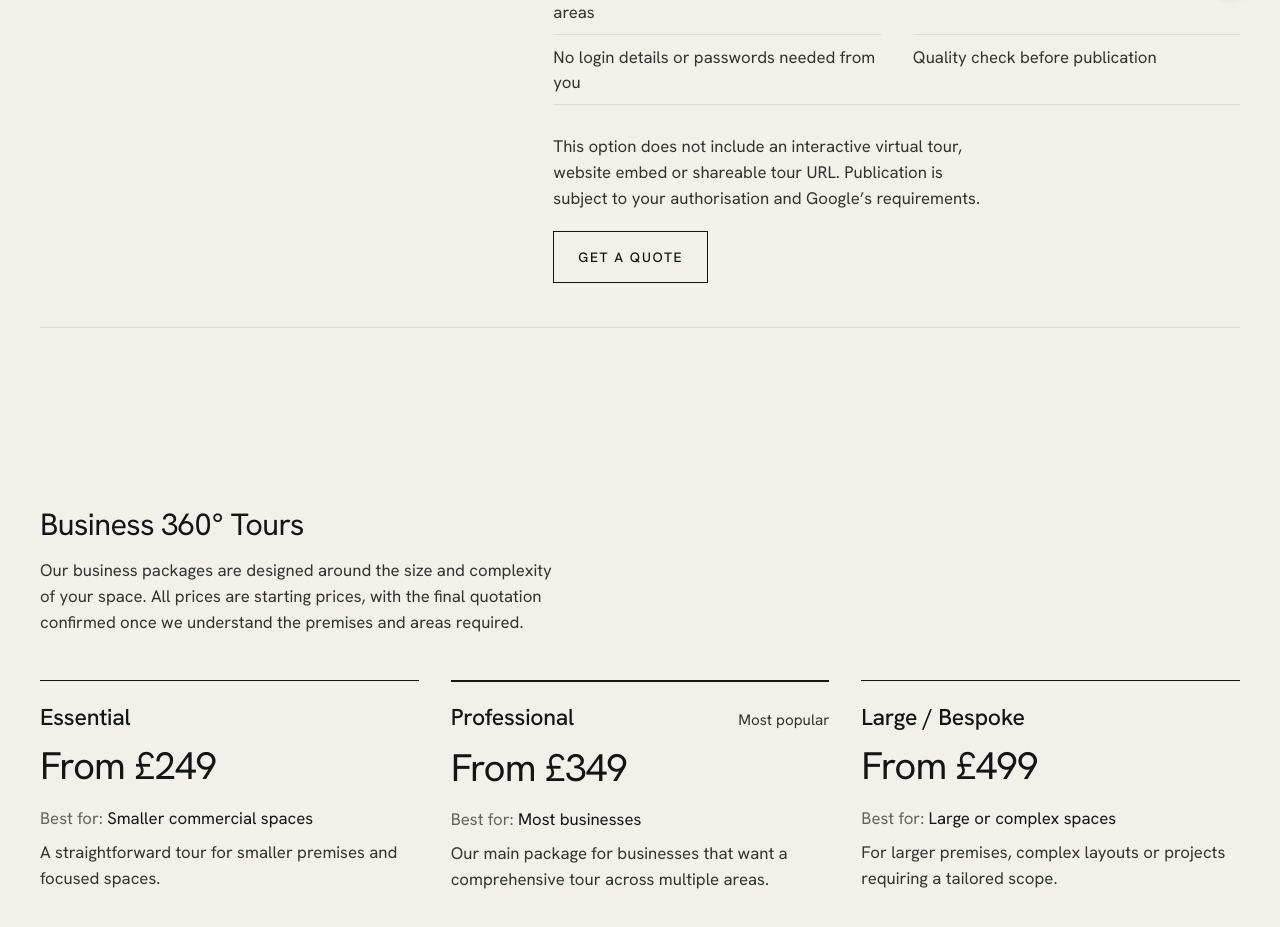
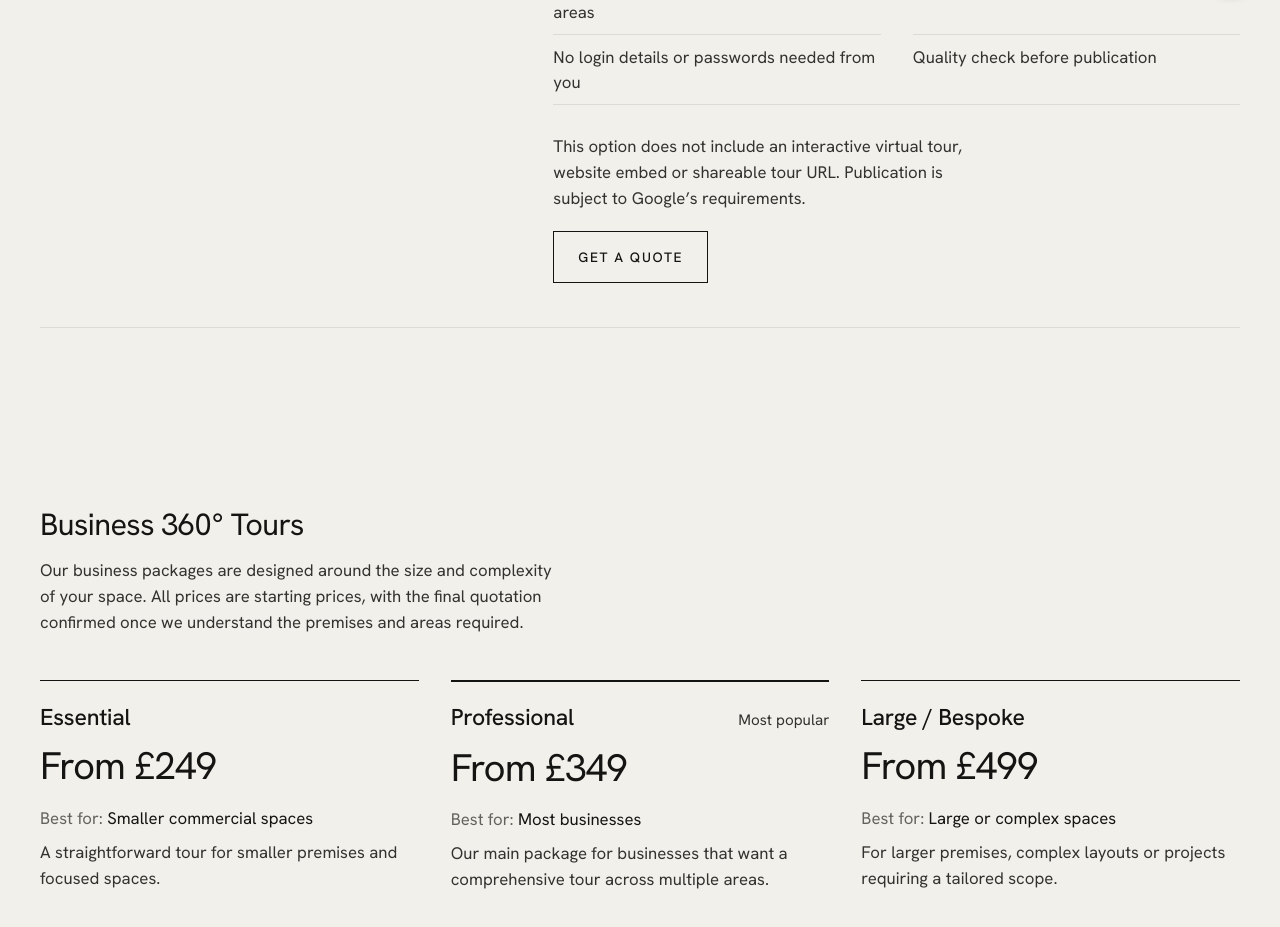
Before and after one commit to rossrajah04/ross360, a React (Vite) app: page /pricing in a window 1280 px wide. Shown: the part 782-1709 px from the top of the page. Built offline with nearby package versions, Linux system fonts and the light colour scheme; no server answers.

Commit message:
Google Street View only: publication subject to Google's requirements only
Co-Authored-By: Claude Opus 5.5 (1M context) <noreply@anthropic.com>
Claude-Session: https://claude.ai/code/session_01He47AnKk7rpR7CvNRgvuk3

```diff
--- a/src/content/pricing.js
+++ b/src/content/pricing.js
@@ -103,7 +103,7 @@ export const pricing = {
       'No login details or passwords needed from you',
       'Quality check before publication',
     ],
-    note: 'This option does not include an interactive virtual tour, website embed or shareable tour URL. Publication is subject to your authorisation and Google’s requirements.',
+    note: 'This option does not include an interactive virtual tour, website embed or shareable tour URL. Publication is subject to Google’s requirements.',
     cta: 'Get a Quote',
     to: '/get-a-quote?type=streetview',
   },
```
